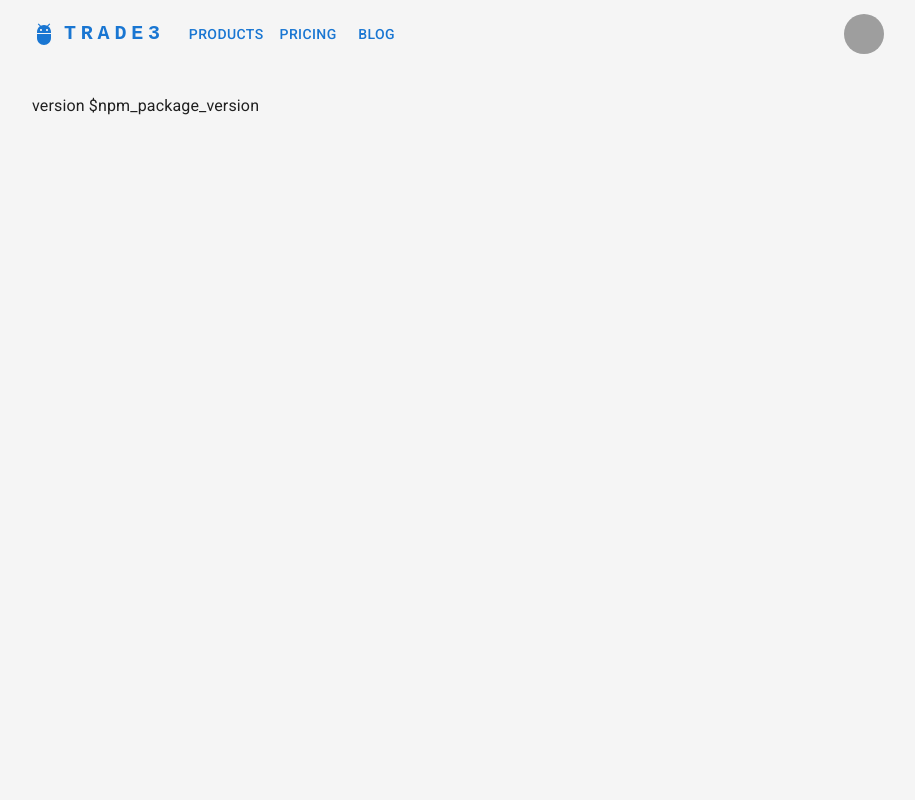
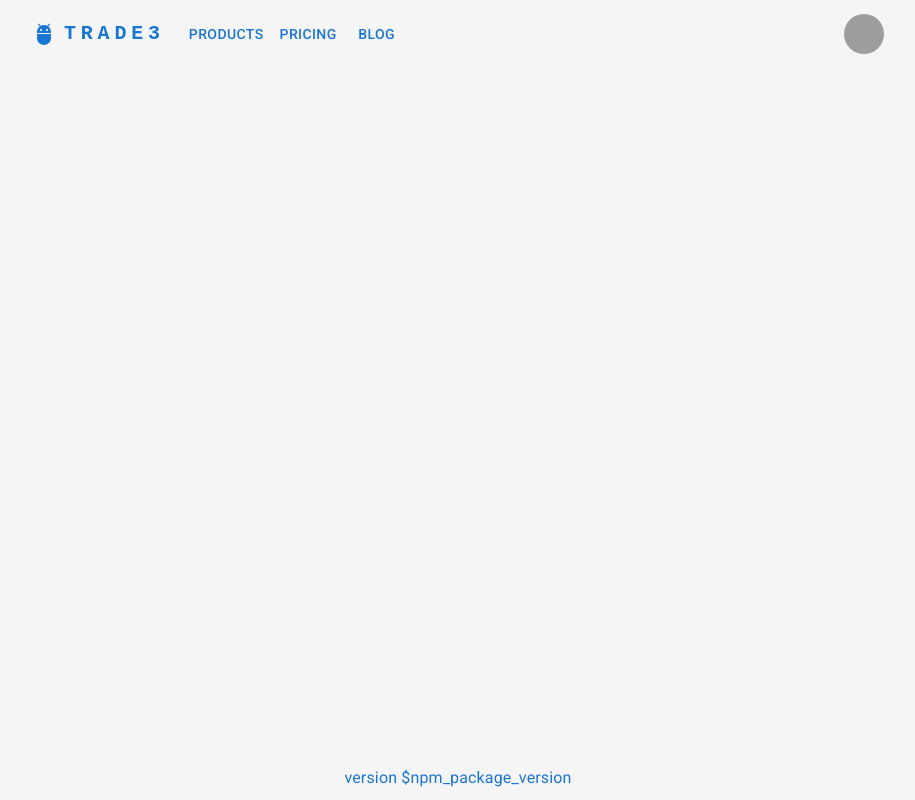
Before and after one commit to wpalombini/trade3-web-app, a React (Create React App) app: page / in a window 1280 px wide. Shown: the whole page, without its empty margins (182-1097 px from the left). Built offline with nearby package versions, Linux system fonts and the light colour scheme; grey boxes are pictures that could not be loaded.

Commit message:
Display app version in the footer

```diff
--- /dev/null
+++ b/src/components/ui/layout/Footer.tsx
@@ -0,0 +1,25 @@
+import * as React from 'react';
+import Typography from '@mui/material/Typography';
+import Paper from '@mui/material/Paper';
+import { getAppVersion } from '../../../lib/config';
+
+const Footer = () => {
+  return (
+    <Paper
+      component="footer"
+      sx={{
+        position: 'fixed',
+        width: '100%',
+        bottom: 0,
+        bgcolor: 'transparent',
+        boxShadow: 'none',
+        transition: 'none',
+        padding: '10px',
+      }}
+    >
+      <Typography sx={{ color: 'primary.main', textAlign: 'center' }}>version {getAppVersion()}</Typography>
+    </Paper>
+  );
+};
+
+export default Footer;
--- a/src/components/ui/layout/Layout.tsx
+++ b/src/components/ui/layout/Layout.tsx
@@ -2,6 +2,7 @@ import * as React from 'react';
 import Container from '@mui/material/Container';
 
 import Header from './Header';
+import Footer from './Footer';
 
 const Layout = () => {
   return (
@@ -9,8 +10,8 @@ const Layout = () => {
       <Header />
       <Container maxWidth="md" sx={{ paddingTop: '25px' }}>
         {/* <Routes /> */}
-        version {process.env.REACT_APP_VERSION}
       </Container>
+      <Footer />
     </>
   );
 };
--- /dev/null
+++ b/src/lib/config/index.ts
@@ -0,0 +1 @@
+export const getAppVersion = () => process.env.REACT_APP_VERSION;
```
